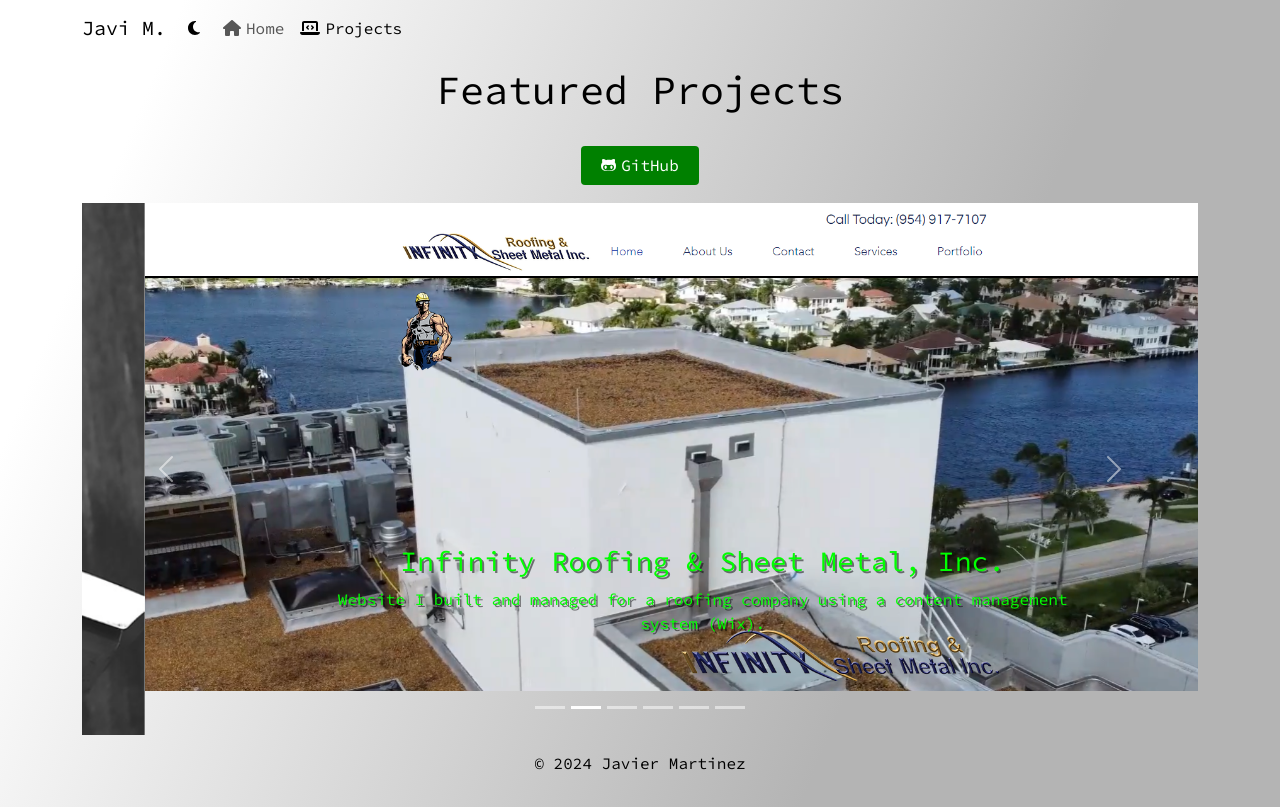
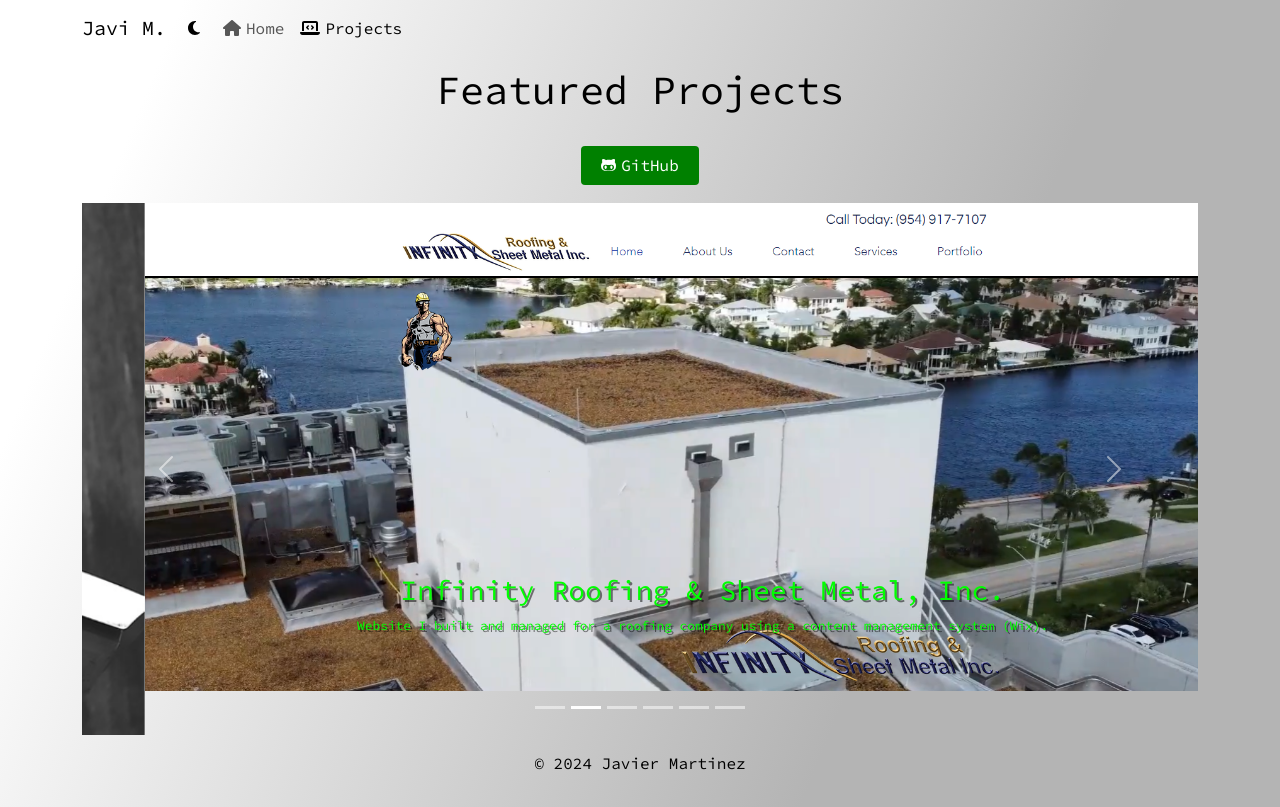
Before and after one commit to hoogmin/jmnxtsite, a Next.js app: page /projects in a window 1280 px wide. Built offline with nearby package versions, Linux system fonts and the light colour scheme.

Commit message:
Fix text sizing on mobile screens and update arkaclone link.

```diff
--- a/app/components/PortfolioCarousel.tsx
+++ b/app/components/PortfolioCarousel.tsx
@@ -66,7 +66,7 @@
                 <Carousel.Item>
                     <img src="/portfolio/arkaclone2.png" className="d-block w-100" alt="Innotech Security, Inc."/>
                     <Carousel.Caption>
-                        <a className="portfolio-label" href="https://arkaclone.vercel.app" target="_blank" rel="noopener noreferrer">
+                        <a className="portfolio-label" href="https://github.com/hoogmin/arkaclone" target="_blank" rel="noopener noreferrer">
                             <h3>Arkaclone</h3>
                         </a>
                         <p className="portfolio-description">
--- a/app/styles/globals.css
+++ b/app/styles/globals.css
@@ -103,6 +103,7 @@
   font-weight: bold;
   text-shadow: 2px 2px 0px rgba(0, 0, 0, 0.5);
   text-decoration: none;
+  font-size: 1vw;
 }
 
 .portfolio-label:hover {
@@ -112,4 +113,11 @@
 .portfolio-description {
   color: #00ff00;
   text-shadow: 2px 2px 0px rgba(0, 0, 0, 0.5);
+  font-size: 1vw;
 }
+
+@media (max-width: 1036px) {
+  .portfolio-description {
+    display: none;
+  }
+}
```
